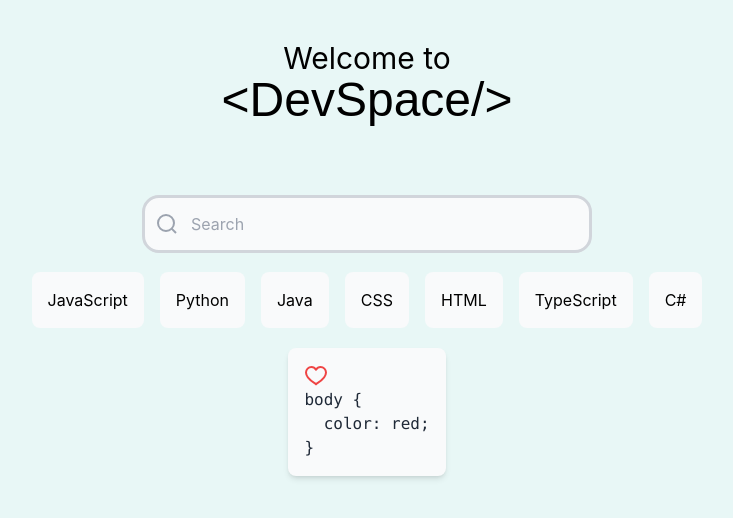
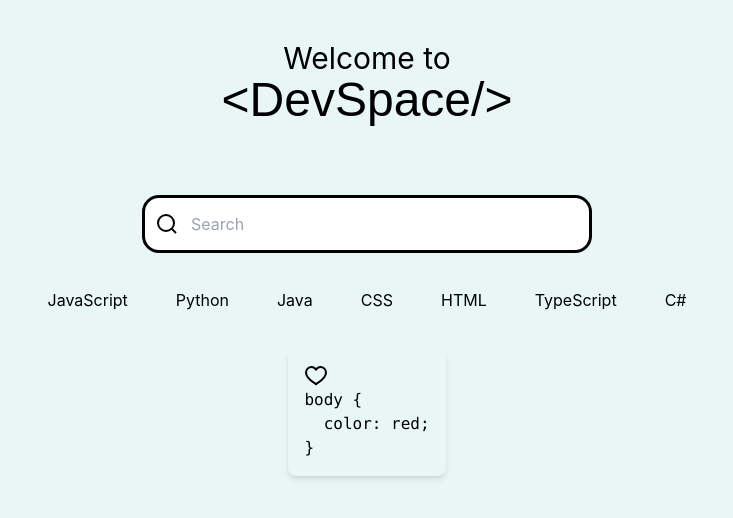
Before and after one commit to F21-2IT-2023-2024/devspace-frontend, a React (Create React App) app: page / in a window 1280 px wide. Shown: the top 518 px of the page, without its empty margins (273-1006 px from the left). Built offline with nearby package versions, Linux system fonts and the light colour scheme; the HTML template or start-up script is replaced by a standard one.

Commit message:
Copied colors from Lucas

```diff
--- a/tailwind.config.js
+++ b/tailwind.config.js
@@ -7,7 +7,13 @@ module.exports = {
     extend: {},
     fontFamily: {
       concertOne: ['Concert One', 'sans-serif'],
-    }
+    },
+    colors: {
+      'primary': '#102638',
+      'secondary': '#fcfefe',
+      'primary-accent': '#3bcc67',
+      'secondary-accent': '#28dbf4'
+    },
   },
   plugins: [],
 }
```
